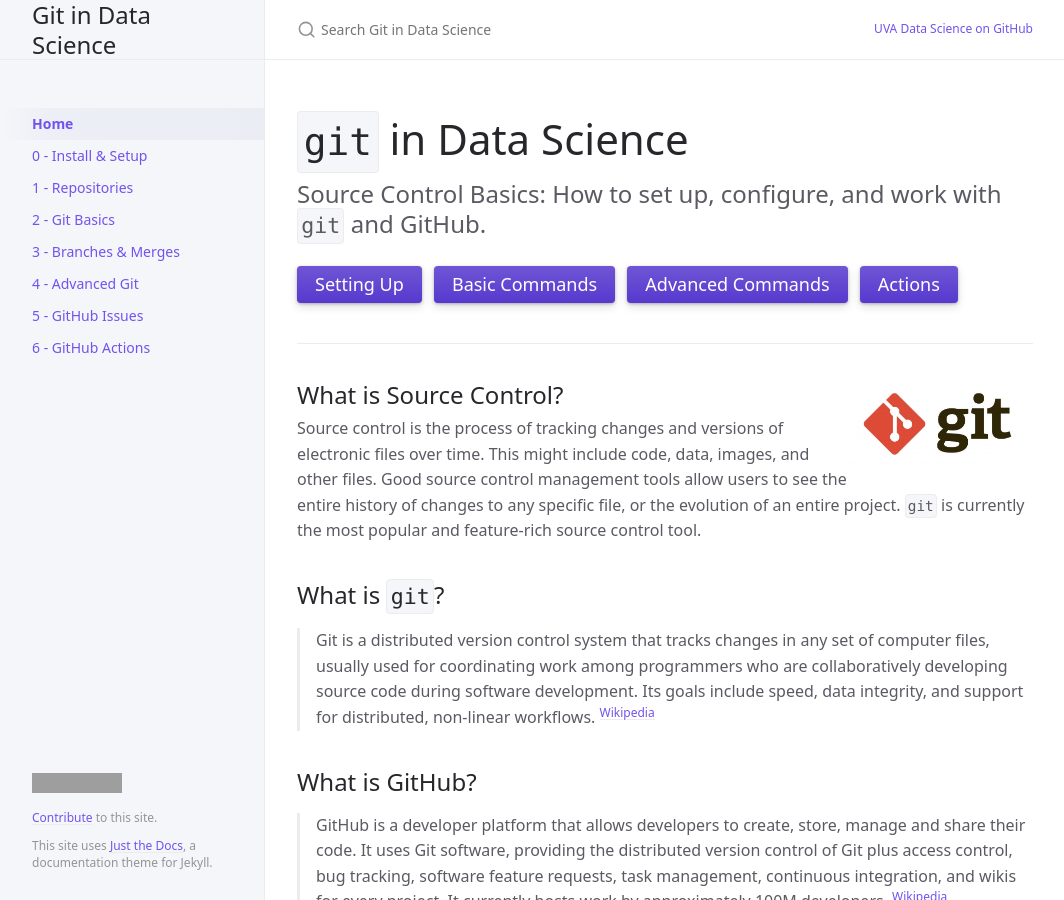
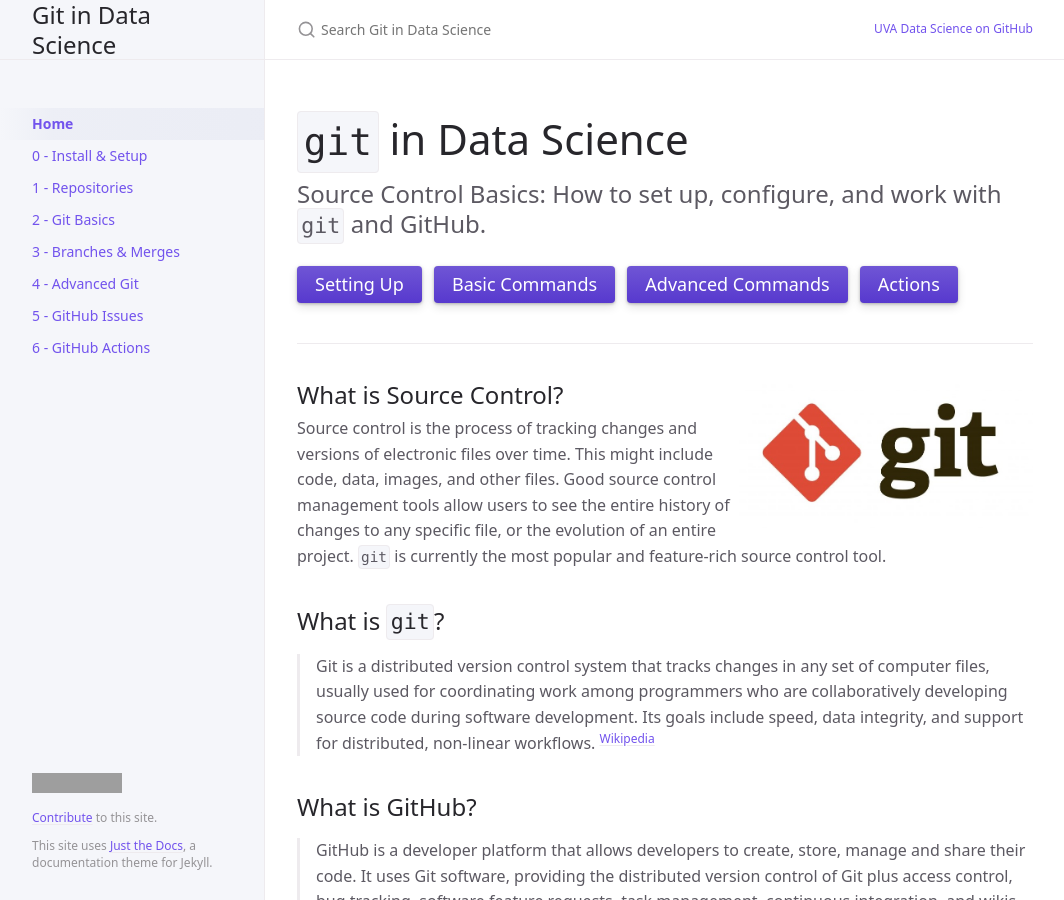
Before and after one commit to UVADS/git-basics, a Jekyll site: the page built from index.md, in a window 1280 px wide and 900 px high. Shown: the whole window, without its empty margins (107-1171 px from the left). Built offline with Jekyll 4.4.1, drawn with Linux system fonts in a browser that asks for light colours; cached includes are drawn as plain includes; grey boxes are pictures that could not be loaded.

```diff
--- a/index.md
+++ b/index.md
@@ -19,7 +19,7 @@ Source Control Basics: How to set up, configure, and work with `git` and GitHub.
 
 ---
 
-<img src="https://uvads.github.io/git-basics/assets/images/git6963.jpg" style="float:right;max-width:25%;" />
+<img src="https://uvads.github.io/git-basics/assets/images/git6963.jpg" style="float:right;max-width:40%;" />
 
 ## What is Source Control?
 
```
